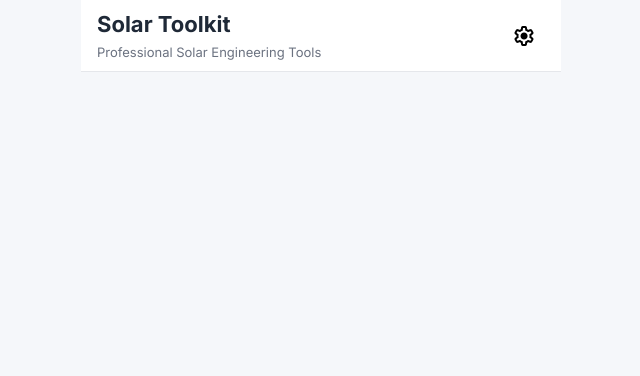
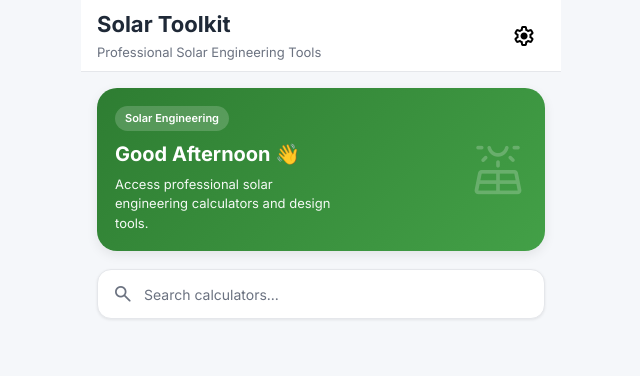
Before and after one commit to NaeemHunzai/Solar-Calculator-Web, a plain HTML site: page index.html in a window 1280 px wide. Shown: the whole page, without its empty margins (319-959 px from the left). Drawn offline with nearby package versions, Linux system fonts and the light colour scheme.

Commit message:
Update index.html

```diff
--- a/index.html
+++ b/index.html
@@ -54,6 +54,48 @@
     <main class="app-content">
 
         <!-- Home Dashboard starts here -->
+         <!-- Welcome Card -->
+
+<section class="welcome-card">
+
+    <div>
+
+        <span class="welcome-badge">
+            Solar Engineering
+        </span>
+
+        <h2>Good Afternoon 👋</h2>
+
+        <p>
+            Access professional solar engineering calculators
+            and design tools.
+        </p>
+
+    </div>
+
+    <span class="material-symbols-rounded hero-icon">
+        solar_power
+    </span>
+
+</section>
+
+<!-- Search -->
+
+<section class="search-section">
+
+    <div class="search-box">
+
+        <span class="material-symbols-rounded">
+            search
+        </span>
+
+        <input
+            type="text"
+            placeholder="Search calculators...">
+
+    </div>
+
+</section>
 
     </main>
 
```
